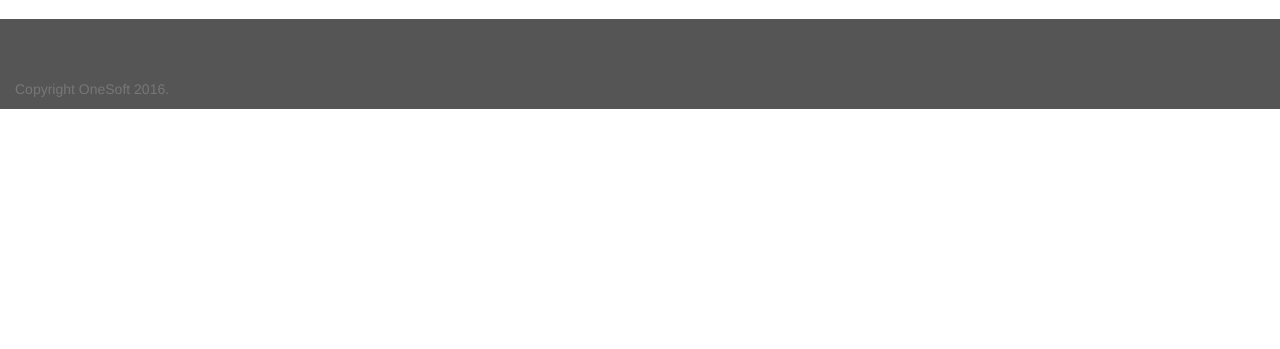
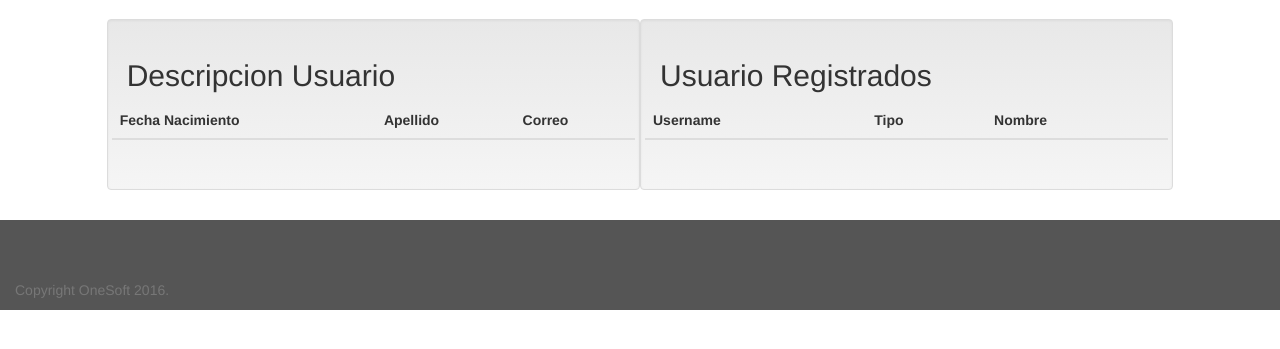
Before and after one commit to josepas/MasterCheff, a Django app: page /usuariosRegistrados/ in a window 1280 px wide. Shown: the part 51-400 px from the top of the page. Run offline with Django 3.2, Linux system fonts and the light colour scheme; data that the repository does not hold is empty; some libraries are stand-ins or nearby versions.

Commit message:
Vista de usuarios Registrados

```diff
--- a/pedidos/templates/usuariosRegistrados.html
+++ b/pedidos/templates/usuariosRegistrados.html
@@ -3,4 +3,70 @@
 {% load staticfiles %}
 
 {% block content %}
+
+<div class="container-fluid">
+    <div class="row">
+        <div class="col-sm-offset-1 col-sm-5 well">
+            <h2>Descripcion Usuario</h2>
+            <div class="row">
+                <div class="col-12-sm">
+                    <table class="table">
+                        <thead>
+                          <tr>
+                            <th>Fecha Nacimiento</th>
+                            <th>Apellido</th>
+                            <th>Correo</th>
+                          </tr>
+                        </thead>
+                        <tbody>
+                        {%if usuario != None %}
+                          <tr>
+                            <td>{{ usuario.fecha_nac }}</td>
+                            <td>{{ usuario.perfil.last_name }}</td>
+                            <td>{{ usuario.perfil.email }}</td>
+
+                          </tr>
+                           {%endif%}
+                        </tbody>
+                      </table>
+                </div>
+            </div>
+        </div>
+
+        <div class="col-sm-5 well">
+            <h2>Usuario Registrados</h2>
+            <div class="row">
+                <div class="col-12-sm">
+                    <table class="table">
+                        <thead>
+                          <tr>
+                            <th>Username</th>
+                            <th>Tipo</th>
+                            <th>Nombre</th>
+                          </tr>
+                        </thead>
+                        <tbody>
+                          {% for usuario in usuarios %}
+                          <tr>
+                          	{% if usuario.tipo_usuario != 'A' %}
+	                            <td>{{ usuario.perfil.username }}</td>
+	                            {% if usuario.tipo_usuario == 'C' %}
+	                            <td>Cliente</td>
+	                            {% elif usuario.tipo_usuario == 'P' %}
+	                            <td>Proveedor</td>
+	                            {% endif %}
+	                            <td>{{ usuario.perfil.first_name }}</td>
+	                            <td>
+	                                <a href="ver/{{ usuario.id }}"><span class="glyphicon .glyphicon-bookmark"></span>Ver</a>
+	                            </td>
+                            {% endif %}
+                          </tr>
+                          {% endfor %}
+                        </tbody>
+                      </table>
+                </div>
+            </div>
+        </div>
+    </div>
+</div>
 {% endblock%}
--- a/pedidos/urls.py
+++ b/pedidos/urls.py
@@ -16,5 +16,6 @@ urlpatterns = [
     url(r'^usuariosRegistrados/$', views.usuariosRegistrados, name='usuariosRegistrados'),
     url(r'^restaurante/$', views.registroRestaurante, name='restaurante'),
     url(r'^proveedor/borrar/(?P<id>[0-9]+)/$', views.eliminar_servicio, name='eliminar_servicio'),
+    url(r'^usuariosRegistrados/ver/(?P<id>[0-9]+)/$', views.verUsuarioSeleccionado, name='verUsuarioSeleccionado'),
     url(r'^proveedor/$', views.agregar_servicios, name='agregar_servicios')
 ]
--- a/pedidos/views.py
+++ b/pedidos/views.py
@@ -228,4 +228,11 @@ def crearMenu(request):
     )
 
 def usuariosRegistrados(request):
-    return render(request,'usuariosRegistrados.html')
+    usuario = None
+    usuarios = Usuario.objects.all()
+    return render(request,'usuariosRegistrados.html', {'usuarios':usuarios, 'usuario':usuario})
+
+def verUsuarioSeleccionado(request,id):
+    usuario = Usuario.objects.get(pk=id)
+    usuarios = Usuario.objects.all()
+    return render(request,'usuariosRegistrados.html', {'usuarios':usuarios, 'usuario':usuario})
```
